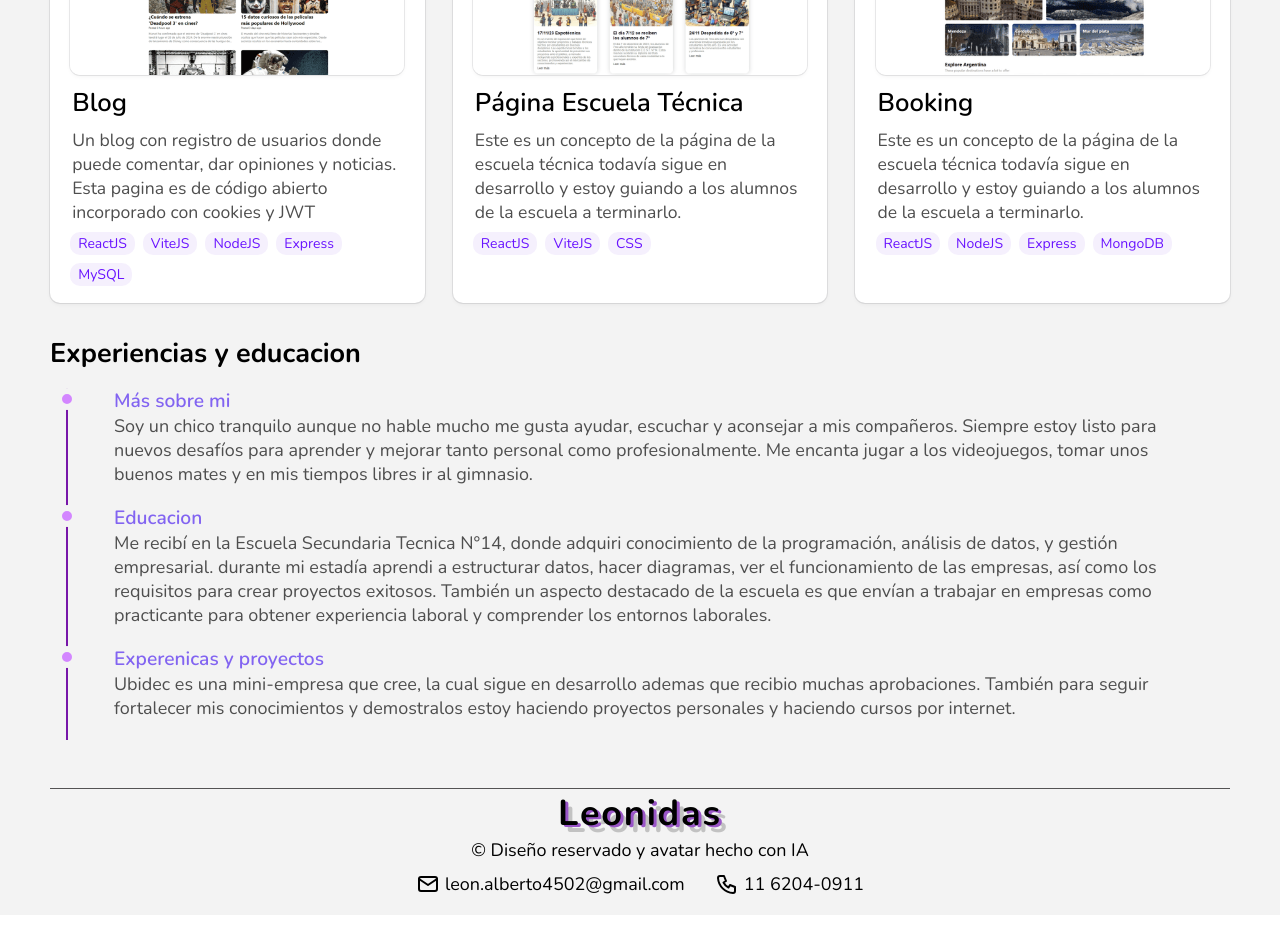
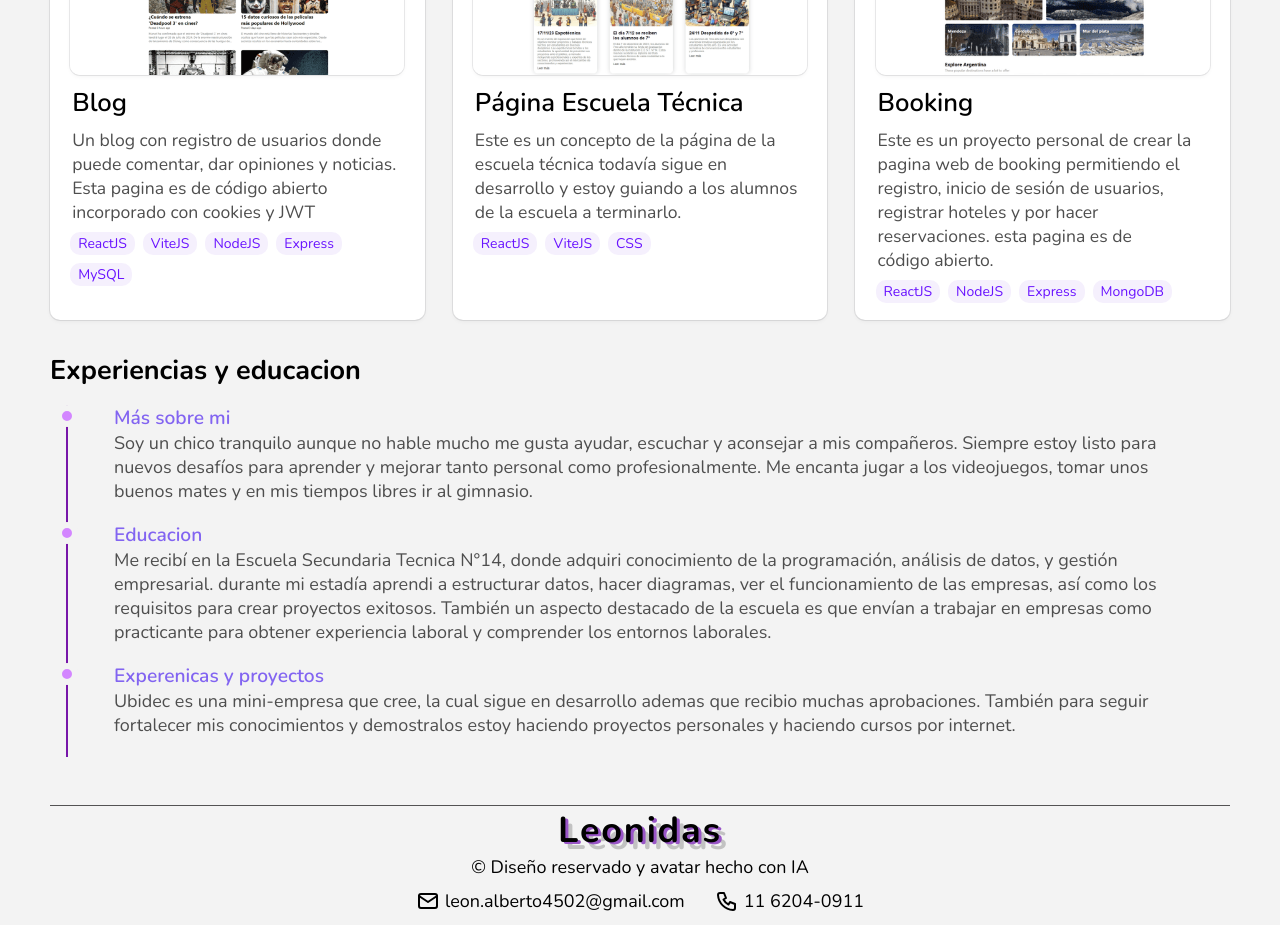
Before and after one commit to LeonidasValen/Portfolio, a React (Vite) app: page / in a window 1280 px wide. Shown: the part 1300-2225 px from the top of the page. Built offline with nearby package versions, Linux system fonts and the light colour scheme.

Commit message:
new proyect

```diff
--- a/src/api/proyect.json
+++ b/src/api/proyect.json
@@ -90,8 +90,8 @@
         ],
         "title": "Booking",
         "desc": {
-            "Español": "Este es un concepto de la página de la escuela técnica todavía sigue en desarrollo y estoy guiando a los alumnos de la escuela a terminarlo.",
-            "English": "This is a concept for the technical school's website. It's still under development, and I'm guiding the school's students to finish it."
+            "Español": "Este es un proyecto personal de crear la pagina web de booking permitiendo el registro, inicio de sesión de usuarios, registrar hoteles y por hacer reservaciones. esta pagina es de código abierto.",
+            "English": "This is a personal project to create a booking website that allows user registration, login, hotel registration, and making reservations. This website is open-source."
         }
     }
 ]
--- a/src/components/proyects/proyect.css
+++ b/src/components/proyects/proyect.css
@@ -97,10 +97,12 @@
 .app .skills-proyects .skill{
     color:rgb(105 19 255) ;
 }
-.skills-proyects .skill{
+.app.dark-mode{
+    color: rgb(161 106 255);
+}
+ .skills-proyects .skill{
     font-size: 14px;
     font-weight: 400;
-    color: rgb(161 106 255);
     background-color: rgba(133, 76, 230, 0.082);
     padding: 2px 8px;
     border-radius: 10px;
```
